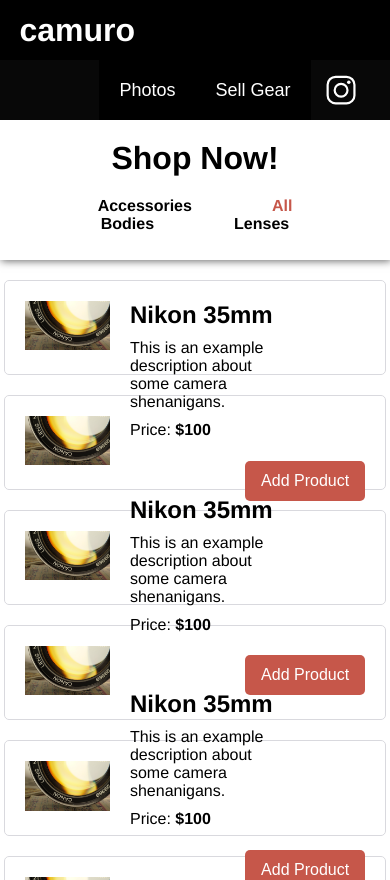
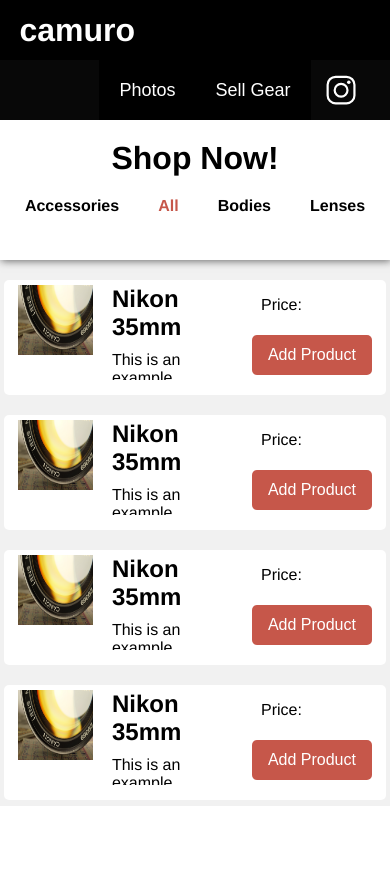
Before and after one commit to tfogg2/camuro-store, a React (Create React App) app: page /products in a window 390 px wide. Built offline with nearby package versions, Linux system fonts and the light colour scheme.

Commit message:
product page layout

```diff
--- a/src/App.css
+++ b/src/App.css
@@ -789,6 +789,45 @@
 /* CART */
 
 /* PRODUCTS */
+@media (max-width: 1125px) {
+  .product-content .product-image img{
+    height: 120px;
+  }
+}
+@media (max-width: 890px) {
+  .product-content .product-image img{
+    width: 80%;
+  }
+  .product-content .product{
+    padding: 10px;
+  }
+  .product-content .product-description{
+    float: left;
+
+  }
+  .product-content .product-image{
+    float: left;
+    width: 25%;
+  }
+  .product-content .description-text{
+    float: left;
+    height: 95px;
+  }
+  .product-content .description-cta{
+    float: left;
+  }
+}
+@media (max-width: 500px) {
+  .product-content .product{
+    padding: 5px;
+  }
+  .product-content .product-image img{
+    height: 70px;
+  }
+  .product-content .product-description{
+    width: 200px;
+  }
+}
 .App .product-content{
   width: 100%;
   margin: 0;
@@ -799,6 +838,8 @@
   height: 120px;
   box-shadow: 1px 1px 8px #676767;
   padding-top: 20px;
+  position: relative;
+  z-index: 400;
 }
 .products-header h1{
   color: #000;
@@ -808,7 +849,6 @@
 }
 .backdrop.product-backdrop{
   height: 100vh;
-  top: 60px;
 }
 .backdrop.product-backdrop .modal-header{
   position: absolute;
@@ -839,7 +879,7 @@
 }
 .product-nav li{
   display: inline-block;
-  margin: 0 40px;
+  margin: 0 5%;
   -webkit-transition: all .2s ease-in-out;
   transition: all .2s ease-in-out;
 }
@@ -856,27 +896,36 @@
   text-decoration: none;
 }
 .products{
+  background: #f1f1f1;
   color: #000;
   overflow: scroll;
-  height: 600px;
-  padding: 20px 0;
+  height: 60vh;
+  padding: 20px 1%;
   width: 98%;
-  margin: 0 auto;
+  position: relative;
+  z-index: 200;
 }
 .product{
+  background: #fff;
   width: 100%;
   box-sizing: border-box;
   height: fit-content;
+  min-height: 115px;
   padding: 20px;
   border-radius: 5px;
-  border: 1px solid #d9d9de;
   margin-bottom: 20px;
 }
 .product-description .description-text{
   width: 75%;
   float: left;
-  padding: 0 20px;
+  padding: 0 10px;
   box-sizing: border-box;
+  overflow: hidden;
+}
+.product-description .description-cta{
+  width: 25%;
+  float: right;
+  text-align: right;
 }
 .product-description .description-text h2{
   padding: 0;
@@ -885,16 +934,18 @@
   margin-bottom: 10px;
   margin-top: 0;
 }
-
+.product-price{
+  height: 40px;
+  line-height: 40px;
+  margin-bottom: 10px;
+}
 .add-product{
   height: 40px;
-  float: right;
-  margin-top: 6.5%;
 }
 .product button{
   height: 40px;
   width: 120px;
-  margin: 5px 0;
+  margin:0;
   background: #c6574a;
   color: #fff;
   font-size: 16px;
@@ -924,12 +975,11 @@
   opacity: .8;
 }
 .product-image{
-  width: 25%;
   display: inline-block;
 }
 .product-image img{
   background-color: #f5f5f5;
-  width: 100%;
+  height: 158px;
 }
 .product-description{
   width: 75%;
--- a/src/Components/Products/Product.js
+++ b/src/Components/Products/Product.js
@@ -15,13 +15,15 @@
           <div>
             <p>{props.description}</p>
           </div>
-          <div>
+        </div>
+        <div className="description-cta">
+          <div className="product-price">
             <span>Price: <b>${props.price}</b></span>
           </div>
+          <Link to={`/cart`} className="add-product" onClick={ () => props.addProduct(props.title, props.category, props.description, props.price, props.index, props.image)}>
+            <button>Add Product</button>
+          </Link>
         </div>
-        <Link to={`/cart`} className="add-product" onClick={ () => props.addProduct(props.title, props.category, props.description, props.price, props.index, props.image)}>
-          <button>Add Product</button>
-        </Link>
       </div>
     </div>
   )
--- a/src/Components/Products/Products.js
+++ b/src/Components/Products/Products.js
@@ -90,13 +90,14 @@
       AllProducts,
     }) => (
       <div className="content product-content">
-        <div className="products-header">
-          <h1>Shop Now!</h1>
-          <ul className="product-nav">
-            {ListCategories(productCategories, setCategory )}
-          </ul>
+        <div className={productClass}>
+          <div className="products-header">
+            <h1>Shop Now!</h1>
+            <ul className="product-nav">
+              {ListCategories(productCategories, setCategory )}
+            </ul>
+          </div>
         </div>
-
         <div className="products">
           <ProductItems state={state} />
 
```
